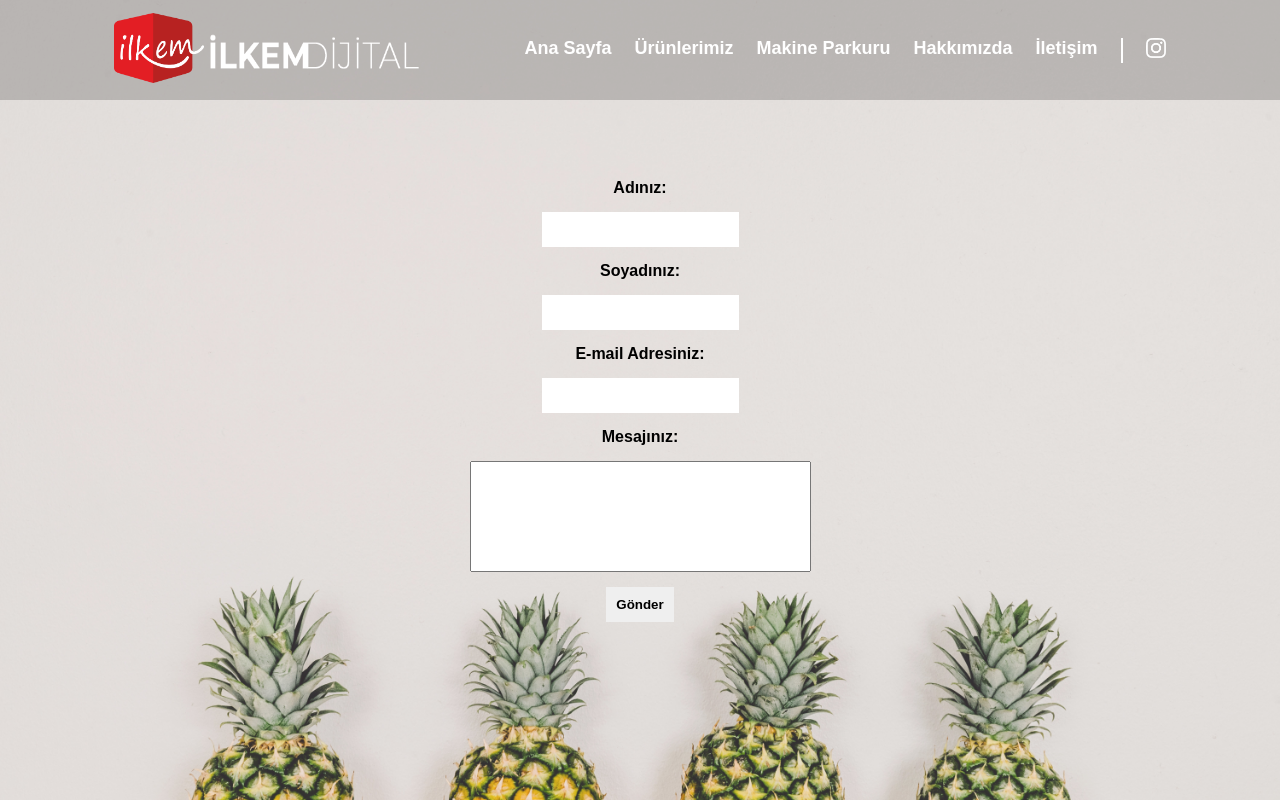
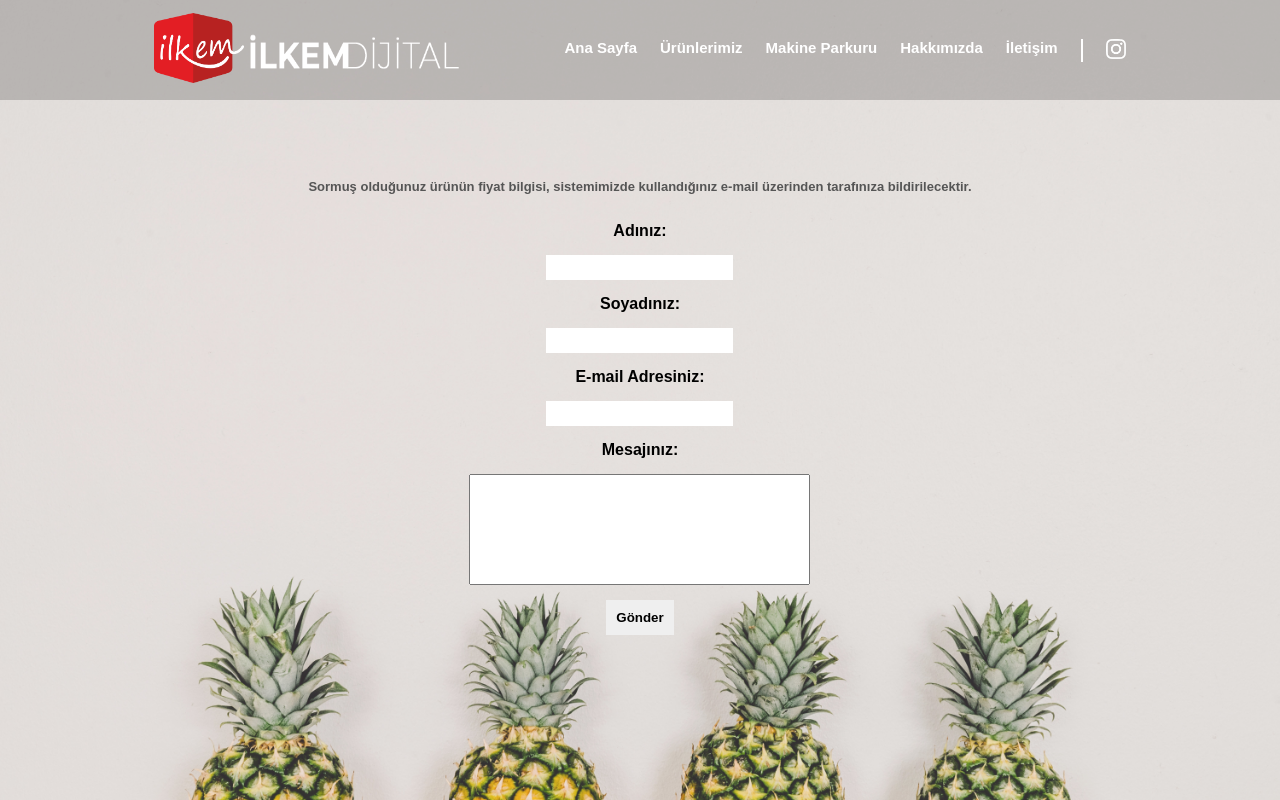
Before and after one commit to melikdev/ilkemdijital, a Next.js app: page /Components/Iletisim in a window 1280 px wide. Built offline with nearby package versions, Linux system fonts and the light colour scheme.

Commit message:
added some features to the contact page form

```diff
--- a/pages/Components/Iletisim.js
+++ b/pages/Components/Iletisim.js
@@ -4,6 +4,7 @@ const Iletisim = () => {
   return (
     <div className={styles.container}>
       <div className={styles.form}>
+        <p>Sormuş olduğunuz ürünün fiyat bilgisi, sistemimizde kullandığınız e-mail üzerinden tarafınıza bildirilecektir.</p>
         <label>Adınız: </label>
         <input type="text" />
         <label>Soyadınız: </label>
--- a/styles/Iletisim.module.css
+++ b/styles/Iletisim.module.css
@@ -14,11 +14,22 @@
     flex-direction: column;
     gap: 15px;
     font-weight: bold;
+    transition: .35s ease-in-out;
 }
 
 .form input{
     border: none;
-    padding: 10px;
+    padding: 5px;
+}
+
+.form input:focus{
+    outline: 2px solid rgb(81, 81, 196);
+    -webkit-transition: ease-in-out, .35s ease-in-out;
+}
+
+.form textarea:focus{
+    outline: 2px solid rgb(81, 81, 196);
+    transition: .35s ease-in-out;
 }
 
 .form button{
@@ -30,3 +41,8 @@
 .form textarea{
     resize: none;
 }
+
+.form p{
+    font-size: 13px;
+    color: #555;
+}
--- a/styles/Navbar.module.css
+++ b/styles/Navbar.module.css
@@ -28,7 +28,7 @@
 .links{
     display: flex;
     gap: 23px;
-    font-size: 18px;
+    font-size: 15px;
 }
 
 .links a{
```
